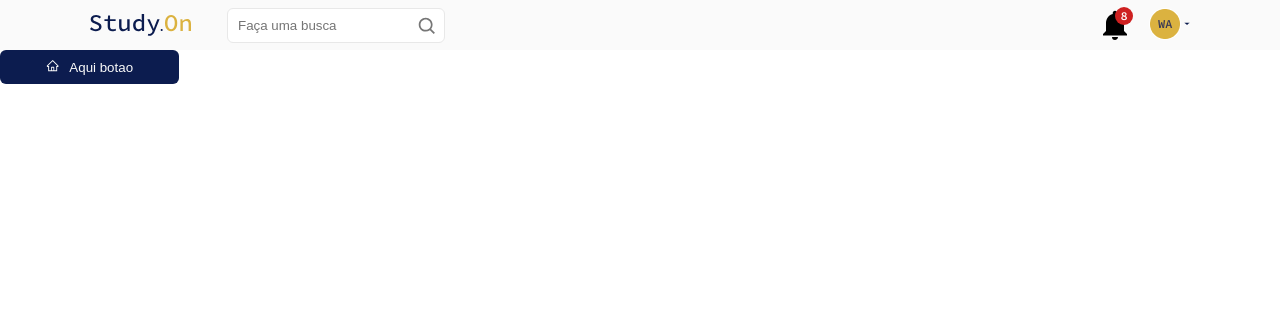
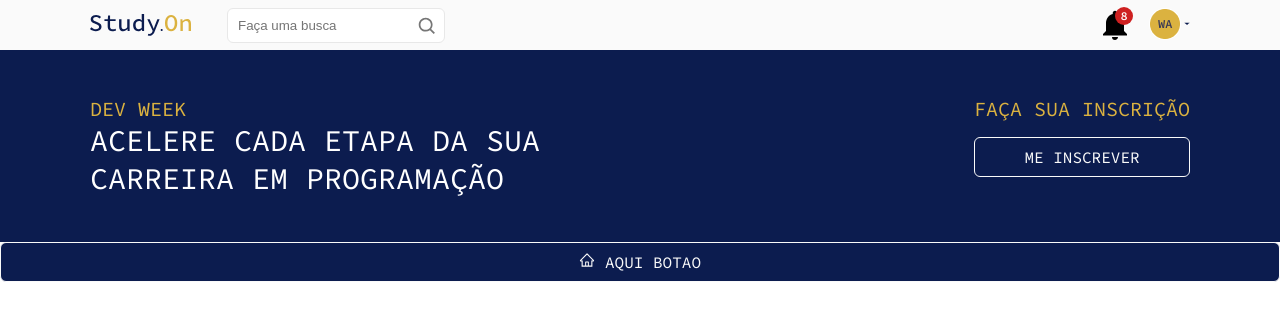
Before and after one commit to wagneraraujo/comuniverse_test, a Next.js app: page / in a window 1280 px wide. Shown: the top 320 px of the page. Built offline with nearby package versions, Linux system fonts and the light colour scheme.

Commit message:
simple item slider

```diff
--- a/components/Button/index.tsx
+++ b/components/Button/index.tsx
@@ -1,33 +1,48 @@
-import { Component, HtmlHTMLAttributes, HTMLProps, ReactElement } from "react";
-import styled from "styled-components";
-import { theme } from "../../styles/theme";
+import { Component, HtmlHTMLAttributes, HTMLProps, ReactElement } from 'react'
+import styled from 'styled-components'
+import { theme } from '../../styles/theme'
 
 interface CustomButtonProps {
-    color?:string;
-    bg?: any;
-    text:string;
-    icon?: ReactElement,
-    borderColor?: string,
-
+  color?: string
+  bg?: any
+  text: string
+  icon?: ReactElement
+  borderColor?: string
 }
 
-export const Button = ({ color, bg, text, icon,  borderColor}: CustomButtonProps) => {
-    return (
-        <CustomButton bg={bg} color={color} borderColor={borderColor}>{icon}{text}</CustomButton>
-    )
+export const Button = ({
+  color,
+  bg,
+  text,
+  icon,
+  borderColor,
+}: CustomButtonProps) => {
+  return (
+    <CustomButton bg={bg} color={color} borderColor={borderColor}>
+      {icon}
+      {text}
+    </CustomButton>
+  )
 }
 
-export const CustomButton = styled.button(props => ({
+export const CustomButton = styled.button(
+  (props) => ({
     color: props.color,
-    background:props.bg,
+    background: props.bg,
+    borderColor: props.borderColor,
+  }),
+  `
+    border:1px solid;
+    font-family: 'Source Code Pro';
+
+    display:block;
+    width:100%;
+    cursor:pointer;
+    box-sizing: border-box;
+    text-transform:uppercase;
+    font-size:1rem;
 
 
-}),`
-    border:none;
-    cursor:pointer;
-    box-sizing: border-box;
-
-    border: none;
     border-radius: 6px;
     padding:9px 46px;
     text-align:center;
@@ -44,4 +59,5 @@ export const CustomButton = styled.button(props => ({
     }
 
 
-`)
+`,
+)
--- /dev/null
+++ b/components/HeaderSlider/index.tsx
@@ -0,0 +1,55 @@
+import { theme } from '../../styles/theme'
+import { Button } from '../Button'
+import { ContainerSlider, SliderItem, Container } from './styles'
+
+export const HeaderSlider = () => {
+  return (
+    <ContainerSlider>
+      <Container>
+        <ItemSlider
+          title={'Acelere cada etapa da sua carreira em programação'}
+          subtitle={'Dev Week'}
+          actionTitle="Faça sua inscrição"
+          buttonText="Me inscrever"
+        />
+      </Container>
+    </ContainerSlider>
+  )
+}
+
+interface ItemSliderProps {
+  subtitle?: string
+  title: string
+  actionTitle?: string
+  buttonText: string
+  actionButton?: () => void
+}
+
+export const ItemSlider = ({
+  subtitle,
+  title,
+  actionTitle,
+  buttonText,
+  actionButton,
+}: ItemSliderProps) => {
+  return (
+    <SliderItem>
+      <div className="col">
+        <div className="subtitle">{subtitle}</div>
+        <div className="title">{title}</div>
+      </div>
+
+      <div className="col">
+        <div className="youtSubscripte">
+          <h3>{actionTitle}</h3>
+          <Button
+            bg={theme.colors.primary}
+            color={theme.colors.light_gray}
+            text={buttonText}
+            borderColor="#f4f4f4"
+          />
+        </div>
+      </div>
+    </SliderItem>
+  )
+}
--- /dev/null
+++ b/components/HeaderSlider/styles.ts
@@ -0,0 +1,76 @@
+import { theme } from './../../styles/theme'
+import styled from 'styled-components'
+
+export const ContainerSlider = styled.div`
+  background-color: ${theme.colors.primary};
+  height: 160px;
+  display: flex;
+  align-items: center;
+  padding: 16px;
+
+  @media (max-width: 780px) {
+    height: auto;
+  }
+`
+export const SliderItem = styled.div`
+  display: flex;
+  justify-content: space-between;
+  flex-direction: row;
+  width: 100%;
+
+  @media (max-width: 780px) {
+    flex-direction: column;
+  }
+
+  .subtitle {
+    font-size: 20px;
+    line-height: 25px;
+    text-transform: uppercase;
+    color: ${theme.colors.secondary};
+  }
+  .title {
+    font-weight: 400;
+    font-size: 30px;
+    line-height: 38px;
+    text-transform: uppercase;
+    color: #ffffff;
+    max-width: 600px;
+  }
+  .youtSubscripte {
+    text-align: center;
+    display: flex;
+    flex-direction: column;
+    justify-content: center;
+    align-items: center;
+    h3 {
+      color: ${theme.colors.secondary};
+      font-weight: 400;
+      font-size: 20px;
+      line-height: 25px;
+      text-transform: uppercase;
+      margin-bottom: 16px;
+    }
+
+    @media (max-width: 780px) {
+      margin-top: 26px;
+      text-align: left;
+      display: flex;
+      flex-direction: column;
+      justify-content: flex-start;
+      align-items: flex-start;
+    }
+  }
+`
+export const Container = styled.div`
+  display: flex;
+  justify-content: space-between;
+  width: 100%;
+  max-width: 1100px;
+  margin: 0 auto;
+
+  @media (max-width: 780px) {
+    width: 100%;
+    max-width: 100%;
+    padding: 0 16px;
+  }
+`
--- a/pages/index.tsx
+++ b/pages/index.tsx
@@ -3,27 +3,27 @@ import Head from 'next/head'
 import Image from 'next/image'
 import { Button } from '../components/Button'
 import { theme } from '../styles/theme'
-import {AiOutlineHome} from "react-icons/ai"
+import { AiOutlineHome } from 'react-icons/ai'
 import { TopHeader } from '../components/TopHeader'
+import { HeaderSlider } from '../components/HeaderSlider'
 
 const Home: NextPage = () => {
   return (
     <div>
-
       <Head>
         <title>Dashboard - Comuniverse</title>
         <meta name="description" content="Test PJ" />
         <link rel="icon" href="/favicon.ico" />
       </Head>
       <TopHeader />
+      <HeaderSlider />
 
-
-
-
-      <Button bg={theme.colors.primary} color={theme.colors.light_gray} text="Aqui botao" icon={<AiOutlineHome/>} />
-
-
-
+      <Button
+        bg={theme.colors.primary}
+        color={theme.colors.light_gray}
+        text="Aqui botao"
+        icon={<AiOutlineHome />}
+      />
     </div>
   )
 }
```
